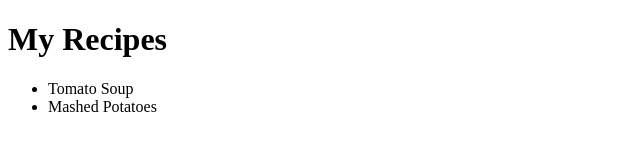
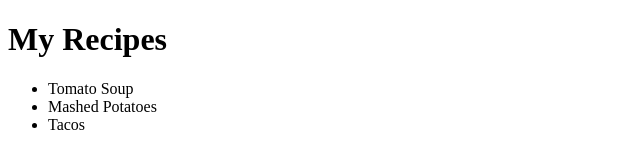
Before and after one commit to off2mxrs/recipe-app-test, a plain HTML site: page index.html in a window 1280 px wide. Shown: the full height of the page, 0-640 px from the left. Drawn offline with Linux system fonts and the light colour scheme.

Commit message:
Add third recipe

```diff
--- a/index.html
+++ b/index.html
@@ -12,6 +12,7 @@
     <ul>
         <li>Tomato Soup</li>
         <li>Mashed Potatoes</li>
+        <li>Tacos</li>
     </ul>
 </body>
 </html>
```
